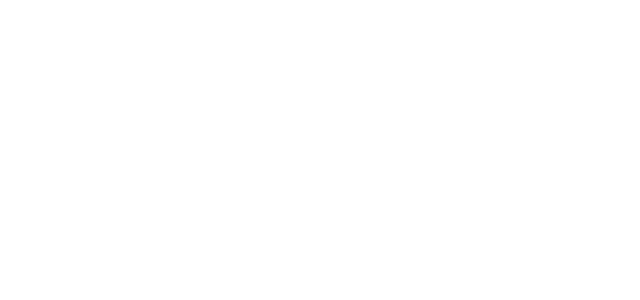
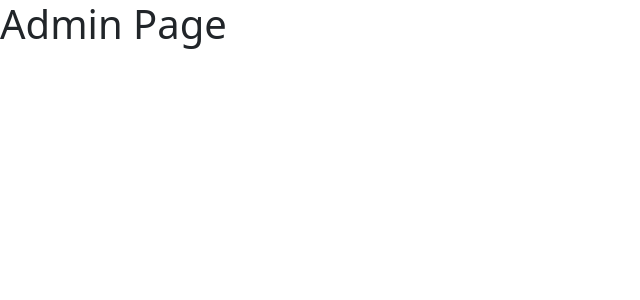
Before and after one commit to TDMinhNhat/web_blog_www_lab06, a React (Vite) app in the folder blog_fe_lab06/: page /admin in a window 1280 px wide. Shown: the top 300 px of the page, without its empty margins (0-640 px from the left). Built offline with nearby package versions, Linux system fonts and the light colour scheme.

Commit message:
create admin || home page

```diff
--- /dev/null
+++ b/blog_fe_lab06/src/pages/AdminPage.tsx
@@ -0,0 +1,11 @@
+import React from "react";
+import "../../node_modules/bootstrap/dist/css/bootstrap.css";
+import "../../node_modules/bootstrap/dist/js/bootstrap.js";
+
+export default function AdminPage() {
+    return (
+        <h1>
+            Admin Page
+        </h1>
+    )
+}
--- /dev/null
+++ b/blog_fe_lab06/src/pages/HomePage.tsx
@@ -0,0 +1,11 @@
+import React from "react";
+import "../../node_modules/bootstrap/dist/css/bootstrap.css";
+import "../../node_modules/bootstrap/dist/js/bootstrap.js";
+
+export default function HomePage() {
+    return (
+        <div>
+            <h1>Home Page</h1>
+        </div>
+    )
+}
--- a/blog_fe_lab06/src/routes/routes.ts
+++ b/blog_fe_lab06/src/routes/routes.ts
@@ -1,16 +1,19 @@
 import { createBrowserRouter } from "react-router-dom";
 import ErrorPage from "../pages/ErrorPage";
 import React from "react";
+import AdminPage from "../pages/AdminPage";
+import HomePage from "../pages/HomePage";
 
 const routes = createBrowserRouter([
     {
         path: "/",
-        element: null,
+        element: React.createElement(HomePage, null),
         errorElement: React.createElement(ErrorPage, null)
     },
     {
         path: "/admin",
-        element: null
+        element: React.createElement(AdminPage, null),
+        errorElement: React.createElement(ErrorPage, null)
     }
 ])
 
```
